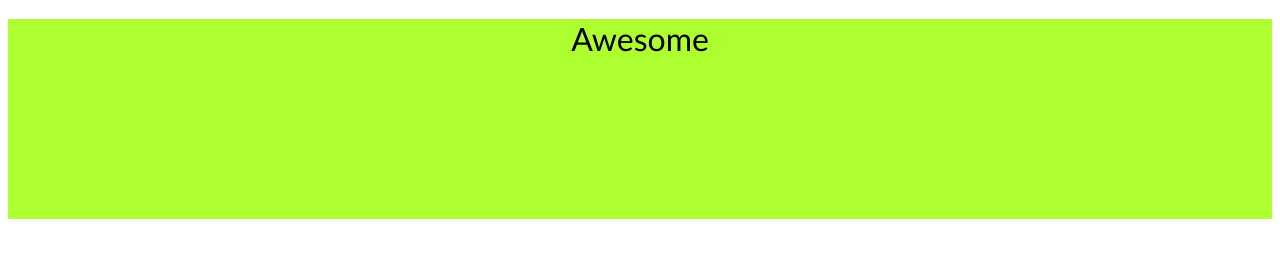
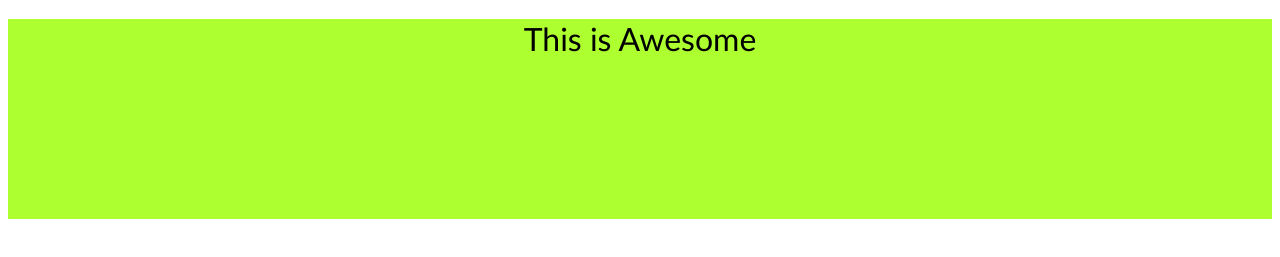
Before and after one commit to salehmusa/htmlbasis, a plain HTML site: page index.html in a window 1280 px wide. Shown: the part 61-318 px from the top of the page. Drawn offline with Linux system fonts and the light colour scheme.

Commit message:
I CHANGED AWESOME

```diff
--- a/index.html
+++ b/index.html
@@ -9,6 +9,6 @@
 </head>
 <body>
     <h1>Hurrays</h1>
-    <header> Awesome</header>
+    <header> This is Awesome</header>
 </body>
 </html>
```
